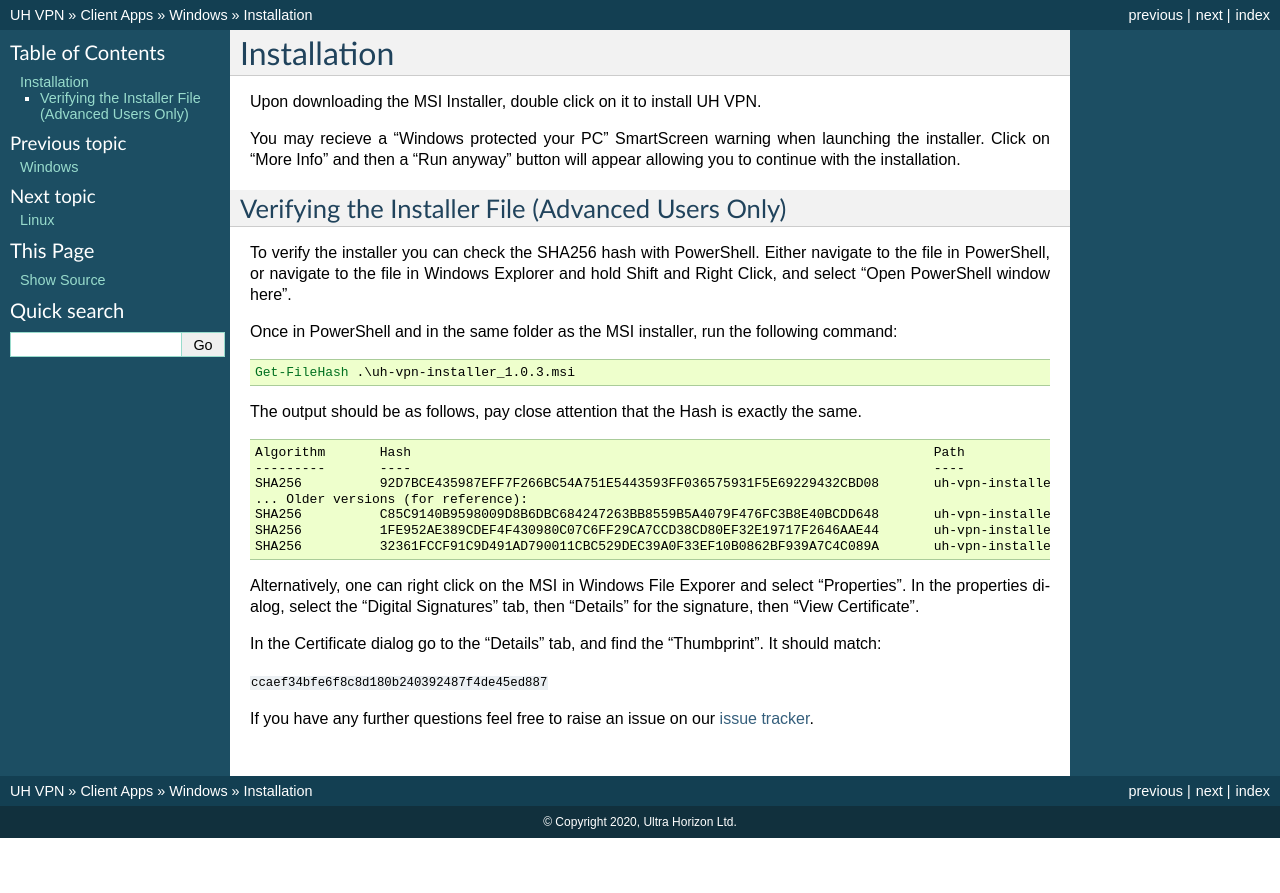
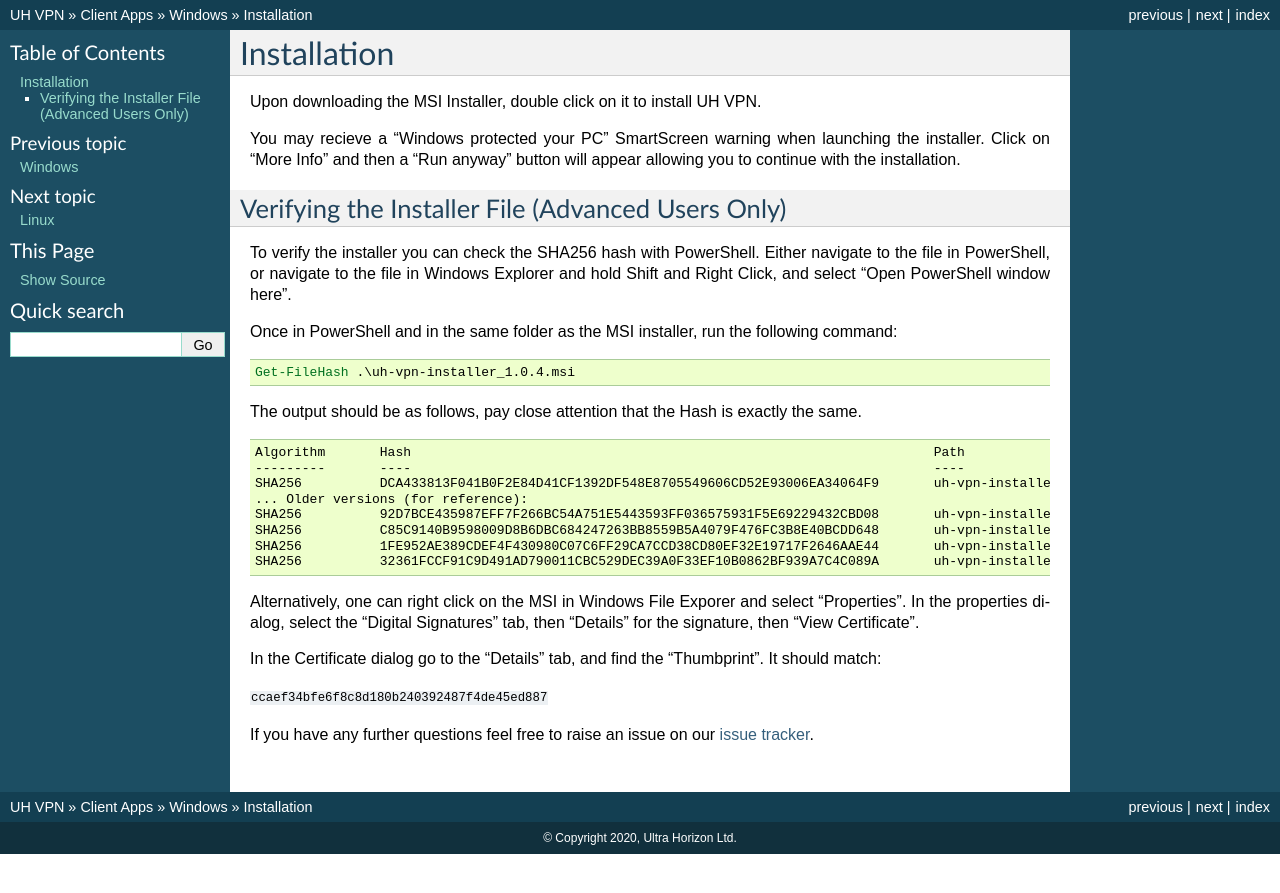
Before and after one commit to ultrahorizon/UH-VPN-Docs, a Sphinx documentation site: the page built from source/clients/windows/installation.rst, in a window 1280 px wide. Shown: the top 893 px of the page. Built offline with Sphinx 7.4.7, drawn with Linux system fonts in a browser that asks for light colours.

Commit message:
Update installation docs to have Windows 1.0.4 file hash

```diff
--- a/source/clients/windows/installation.rst
+++ b/source/clients/windows/installation.rst
@@ -19,7 +19,7 @@
 
 .. code-block:: powershell
 
-    Get-FileHash .\uh-vpn-installer_1.0.3.msi
+    Get-FileHash .\uh-vpn-installer_1.0.4.msi
 
 The output should be as follows, pay close attention that the Hash is exactly
 the same.
@@ -28,8 +28,9 @@
 
     Algorithm       Hash                                                                   Path
     ---------       ----                                                                   ----
+    SHA256          DCA433813F041B0F2E84D41CF1392DF548E8705549606CD52E93006EA34064F9       uh-vpn-installer_1.0.4.msi
+    ... Older versions (for reference):
     SHA256          92D7BCE435987EFF7F266BC54A751E5443593FF036575931F5E69229432CBD08       uh-vpn-installer_1.0.3.msi
-    ... Older versions (for reference):
     SHA256          C85C9140B9598009D8B6DBC684247263BB8559B5A4079F476FC3B8E40BCDD648       uh-vpn-installer_1.0.2.msi
     SHA256          1FE952AE389CDEF4F430980C07C6FF29CA7CCD38CD80EF32E19717F2646AAE44       uh-vpn-installer_1.0.1.msi
     SHA256          32361FCCF91C9D491AD790011CBC529DEC39A0F33EF10B0862BF939A7C4C089A       uh-vpn-installer_1.0.0.msi
```
